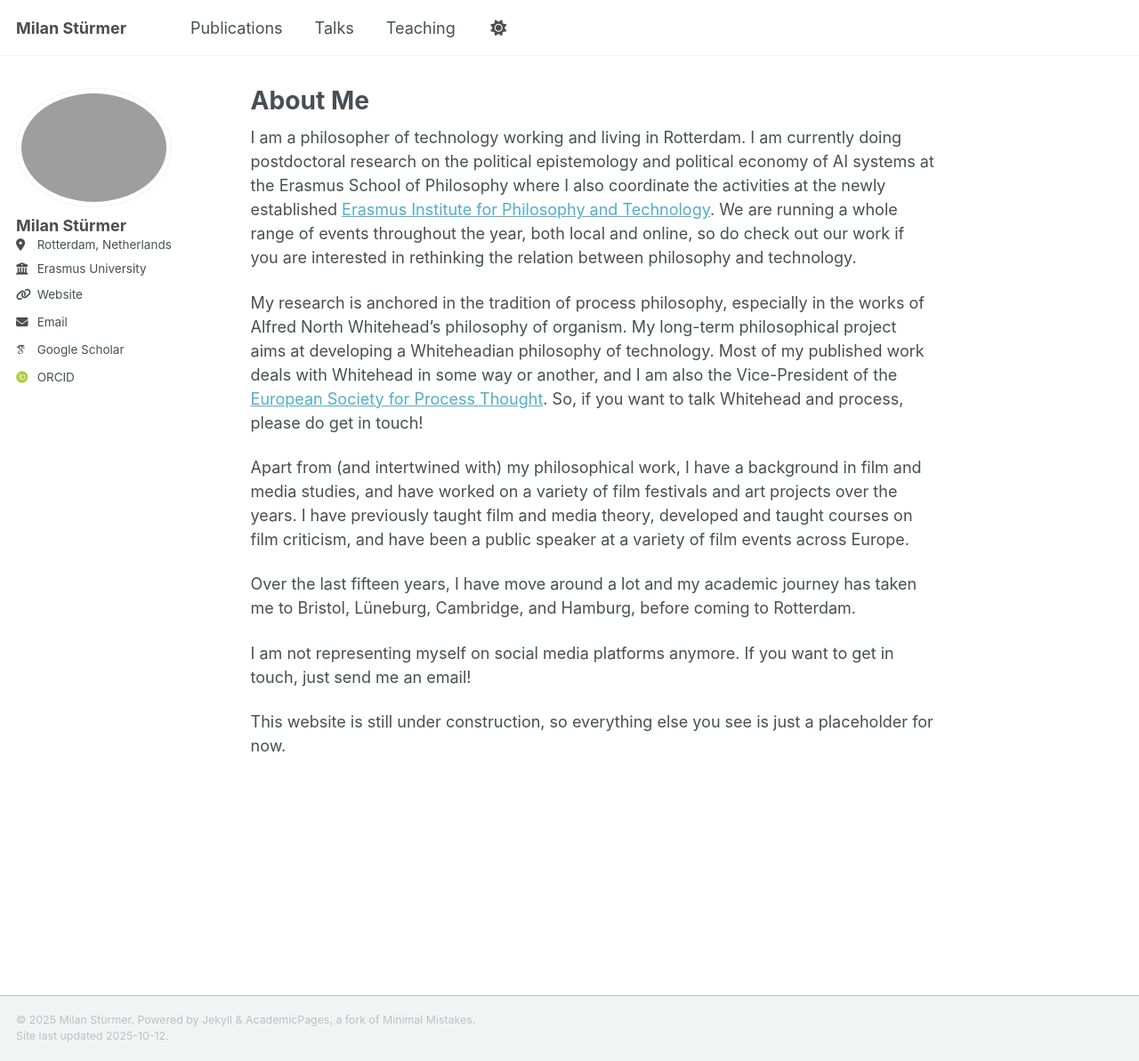
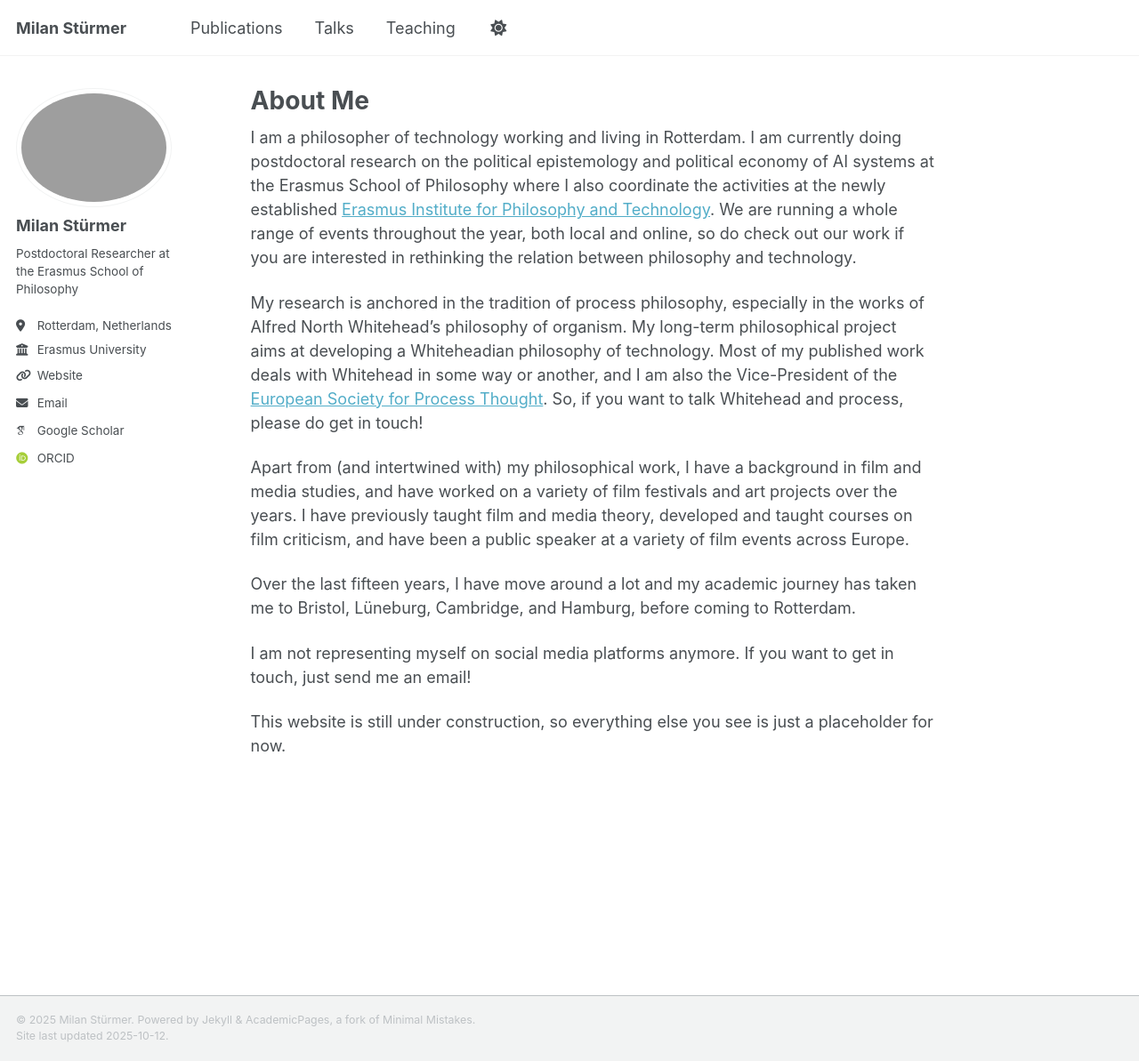
Before and after one commit to milanstuermer/milanstuermer.github.io, a Jekyll site: the page built from _pages/about.md, in a window 1280 px wide and 1193 px high. Shown: the whole window at 89% size. Built offline with Jekyll 4.4.1, drawn with Linux system fonts in a browser that asks for light colours; some web fonts are replaced; a script that is not in the unit is left out.

Commit message:
Update _config.yml

```diff
--- a/_config.yml
+++ b/_config.yml
@@ -26,7 +26,7 @@ author:
   avatar           : "profile_square.png"
   name             : "Milan Stürmer"
   pronouns         : # example: "she/her"
-  bio              : # "Postdoctoral Researcher at the Erasmus School of Philosophy"
+  bio              : "Postdoctoral Researcher at the Erasmus School of Philosophy"
   location         : "Rotterdam, Netherlands"
   employer         : "Erasmus University"
   uri              : "https://www.milanstuermer.com/"
```
